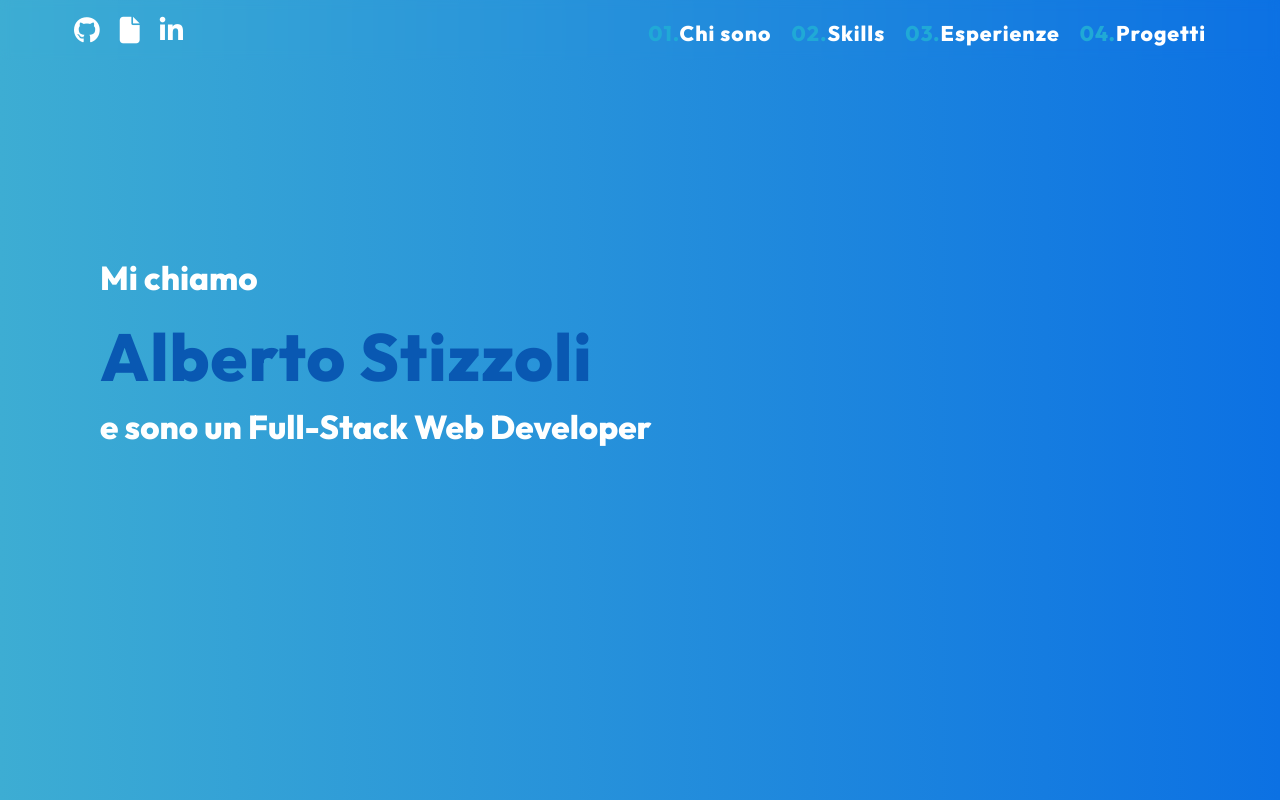
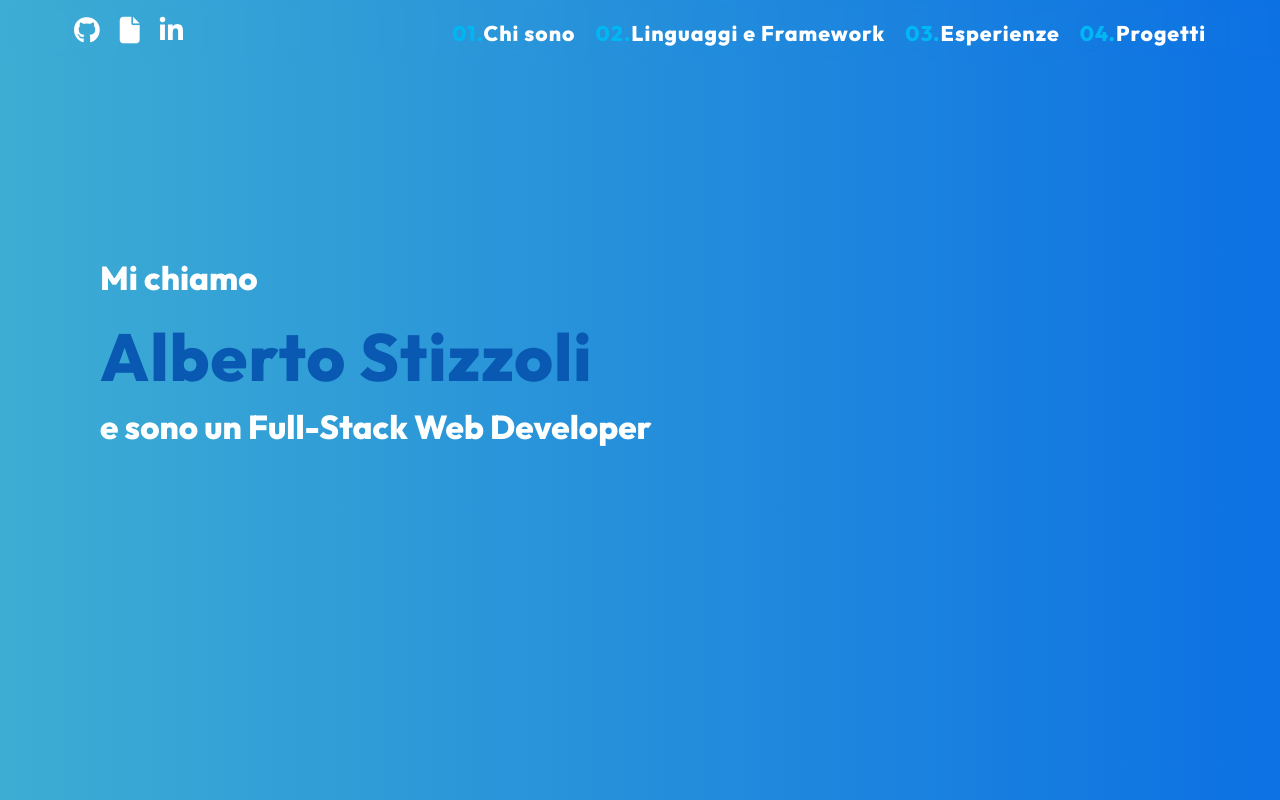
Before and after one commit to albertostizzoli/my-portfolio, a Vue app: page / in a window 1280 px wide. Shown: the top 800 px of the page. Built offline with nearby package versions, Linux system fonts and the light colour scheme; a web font is replaced by a local one.

Commit message:
other changed

```diff
--- a/src/assets/styles/partials/_variables.scss
+++ b/src/assets/styles/partials/_variables.scss
@@ -1,3 +1,3 @@
 $primary-color: rgb(9, 88, 178);
 $secondary-color: white;
-$blue-color: rgb(32, 169, 214);
+$blue-color: rgb(0, 182, 243);
--- a/src/components/HeaderSection.vue
+++ b/src/components/HeaderSection.vue
@@ -19,7 +19,7 @@
                     </li>
                     <li>
                         <router-link :to="{ name: 'home', hash: '#skills' }">
-                            <span class="index">02.</span>Skills
+                            <span class="index">02.</span>Linguaggi e Framework
                         </router-link>
                     </li>
                     <li>
@@ -54,7 +54,7 @@
                         </li>
                         <li data-bs-dismiss="offcanvas">
                             <router-link :to="{ name: 'home', hash: '#skills' }" @click.prevent="isActive">
-                                <span class="index">02.</span>Skills
+                                <span class="index">02.</span>Linguaggi e Framework
                             </router-link>
                         </li>
                         <li data-bs-dismiss="offcanvas">
--- a/src/pages/HomePage.vue
+++ b/src/pages/HomePage.vue
@@ -55,12 +55,12 @@
         </section>
         <!-- skills -->
         <section id="skills">
-            <h2 class="intro pb-5 text-white"><i><span class="index">02.</span>LE MIE SKILLS</i></h2>
+            <h2 class="intro pb-5 text-white"><i><span class="index">02.</span>LINGUAGGI E FRAMEWORK</i></h2>
             <CarouselSkills></CarouselSkills>
         </section>
         <!-- esperienze-->
         <section id="experience">
-            <h2 class="intro pb-5"><i><span class="index">03.</span>LE MIE ESPERIENZE</i></h2>
+            <h2 class="intro pb-5"><i><span class="index">03.</span>ESPERIENZE</i></h2>
             <div class="container p-0">
                 <div class="row d-flex justify-content-center">
                     <div class="col-12 col-md-10">
@@ -84,7 +84,7 @@
         </section>
         <!-- progetti -->
         <section id="projects">
-            <h2 class="intro pb-5 text-white"><i><span class="index">04.</span>I MIEI PROGETTI</i></h2>
+            <h2 class="intro pb-5 text-white"><i><span class="index">04.</span>PROGETTI</i></h2>
             <div class="container p-0">
                 <div class="select-container mb-4">
                     <select class="form-select fs-4 select" v-model="selectedType">
@@ -378,7 +378,7 @@ export default {
 
         .select {
             background-color: $primary-color;
-            border: 2px solid $blue-color;
+            border: 2px solid $primary-color;
             font-weight: 600;
             color: $secondary-color;
         }
@@ -399,7 +399,7 @@ export default {
 
             .select {
                 background-color: $primary-color;
-                border: 2px solid $blue-color;
+                border: 2px solid $primary-color;
                 font-weight: 600;
                 color: $secondary-color;
             }
--- a/src/pages/SingleProject.vue
+++ b/src/pages/SingleProject.vue
@@ -167,7 +167,7 @@ export default {
         border-radius: 25px;
         font-weight: 600;
         position: absolute;
-        bottom: 25px;
+        bottom: 20px;
         left: 70px;
 
         &.back {
```
